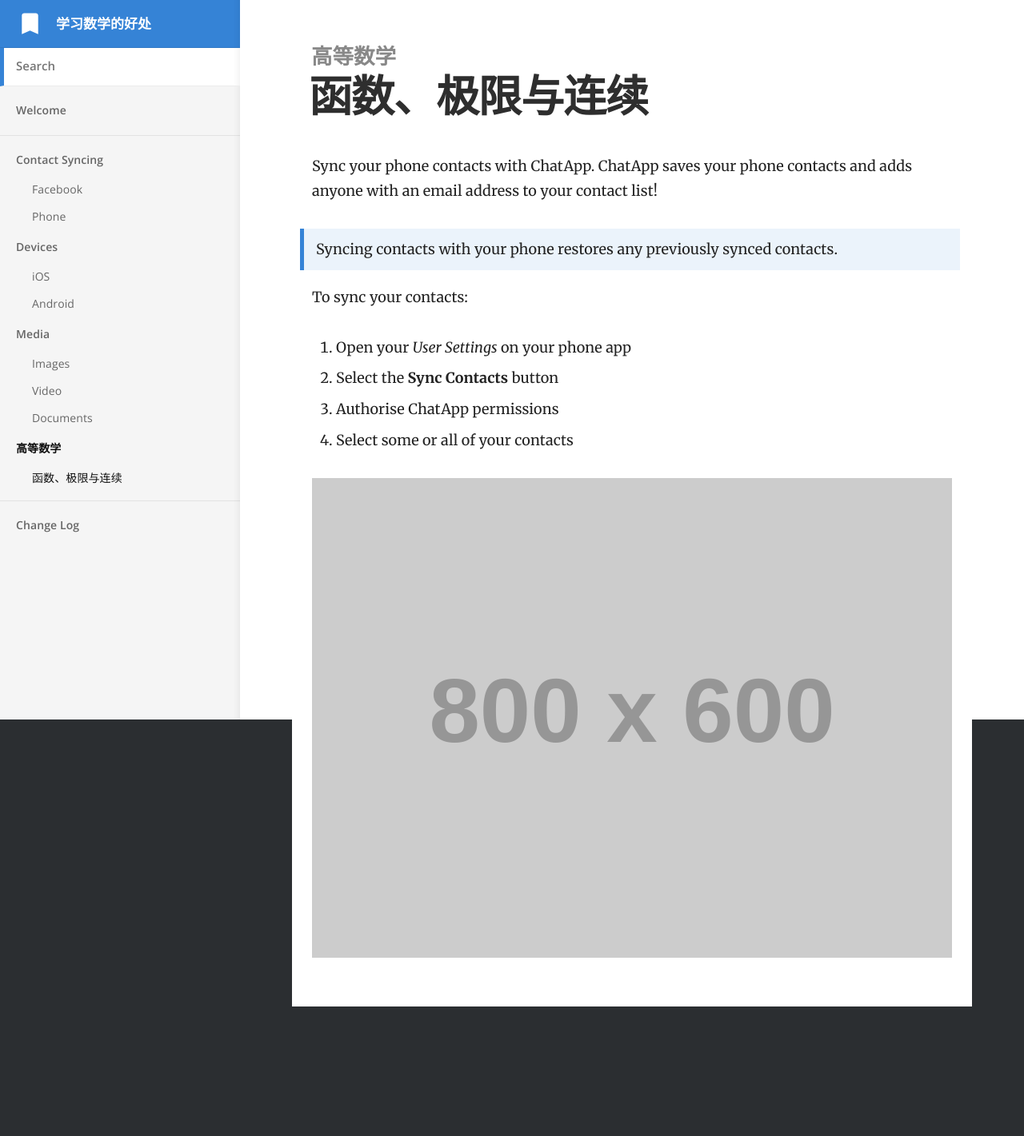
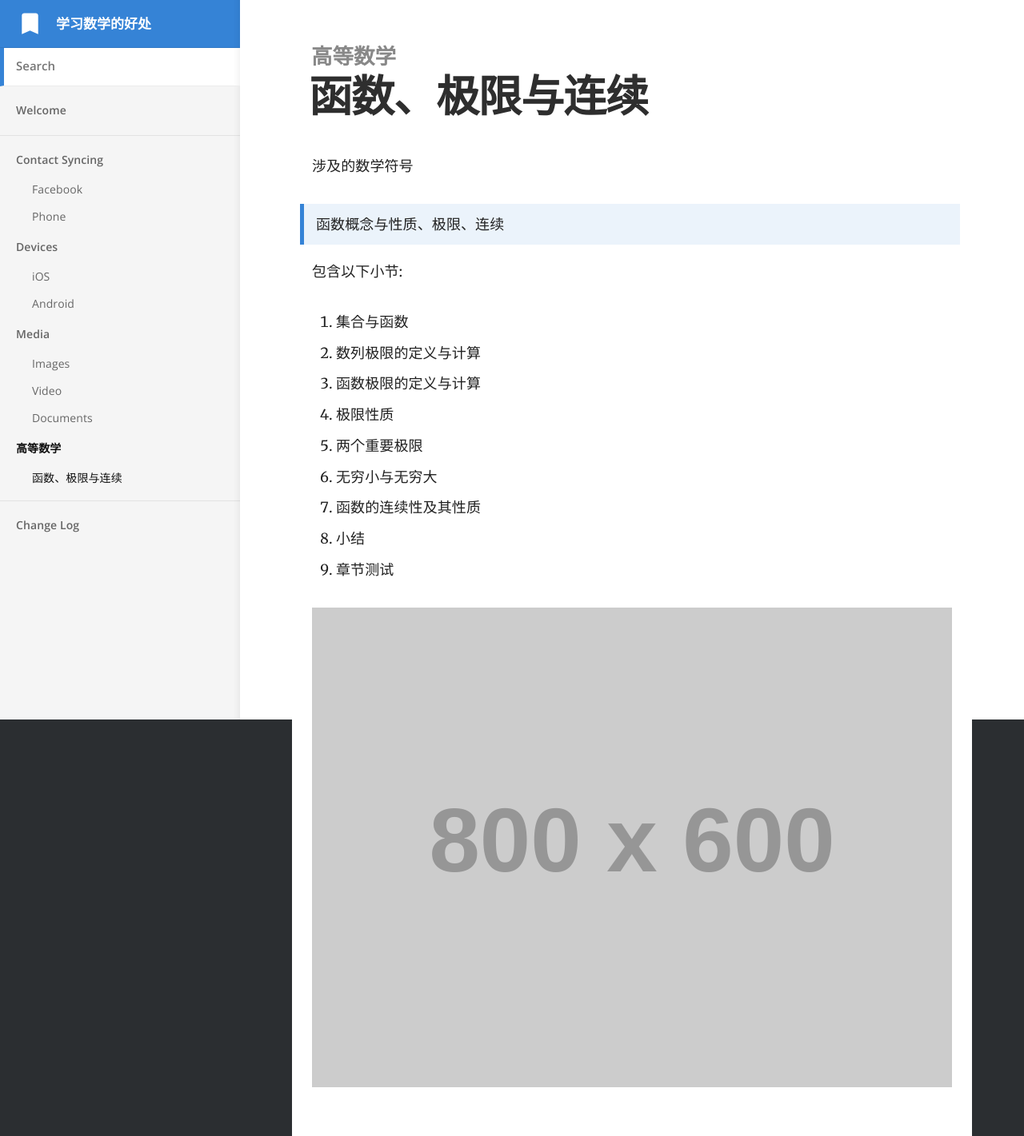
Before and after one commit to bashendixie/mathematics, a Jekyll site: the page built from _docs/高等数学/函数、极限与连续.md, in a window 1280 px wide. Shown: the whole page at 80% size. Built offline with Jekyll 4.4.1, drawn with Linux system fonts in a browser that asks for light colours; before the commit the page ends 1259 px from its top, so only the background shows below that.

Commit message:
函数、极限与连续

```diff
--- a/_docs/高等数学/函数、极限与连续.md
+++ b/_docs/高等数学/函数、极限与连续.md
@@ -4,15 +4,20 @@ category: 高等数学
 order: 1
 ---
 
-Sync your phone contacts with ChatApp. ChatApp saves your phone contacts and adds anyone with an email address to your contact list!
+涉及的数学符号
 
-> Syncing contacts with your phone restores any previously synced contacts.
+> 函数概念与性质、极限、连续
 
-To sync your contacts:
+包含以下小节:
 
-1. Open your *User Settings* on your phone app
-2. Select the **Sync Contacts** button
-3. Authorise ChatApp permissions
-4. Select some or all of your contacts
+1. 集合与函数
+2. 数列极限的定义与计算
+3. 函数极限的定义与计算
+4. 极限性质
+5. 两个重要极限
+6. 无穷小与无穷大
+7. 函数的连续性及其性质
+8. 小结
+9. 章节测试
 
 ![](//placehold.it/800x600)
```
